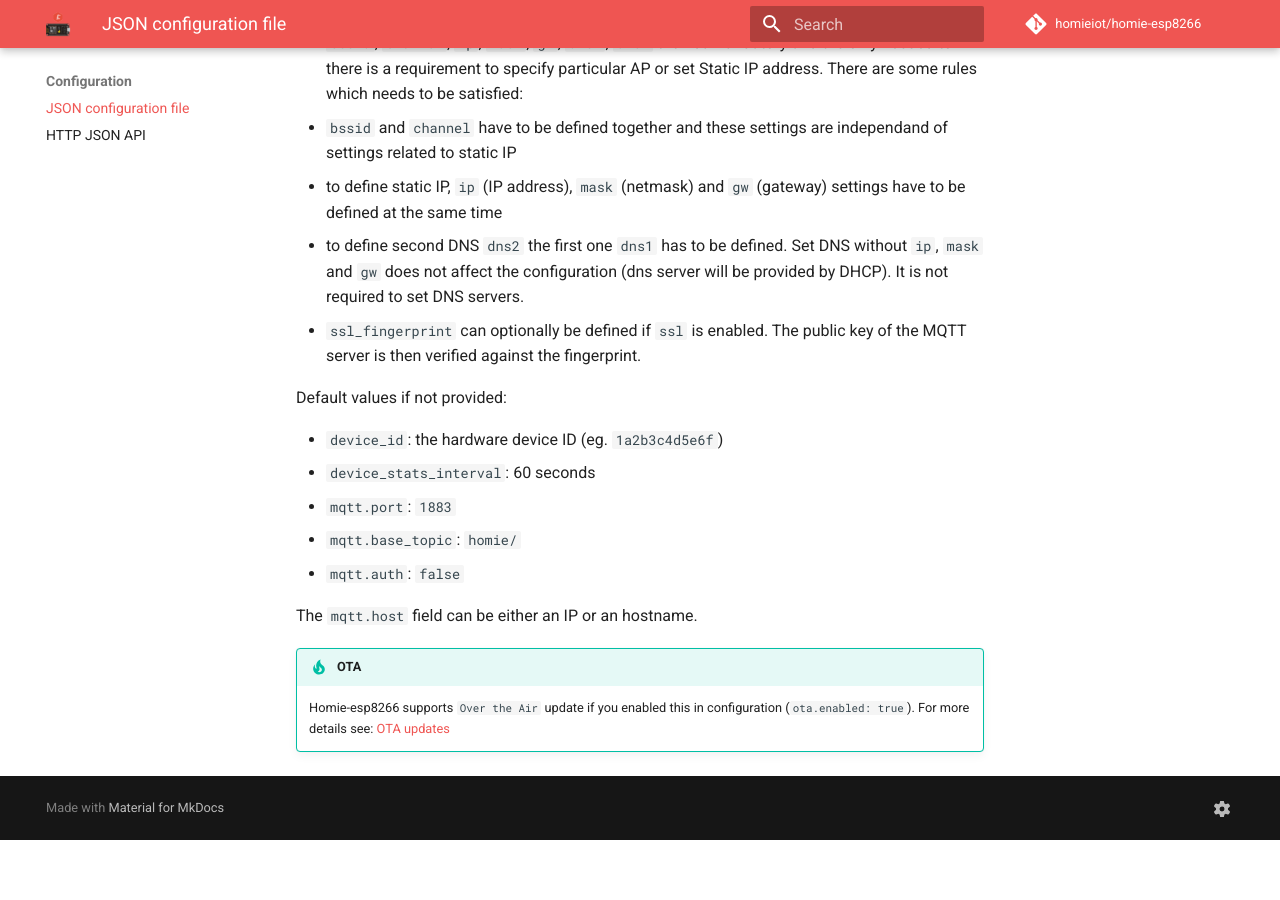
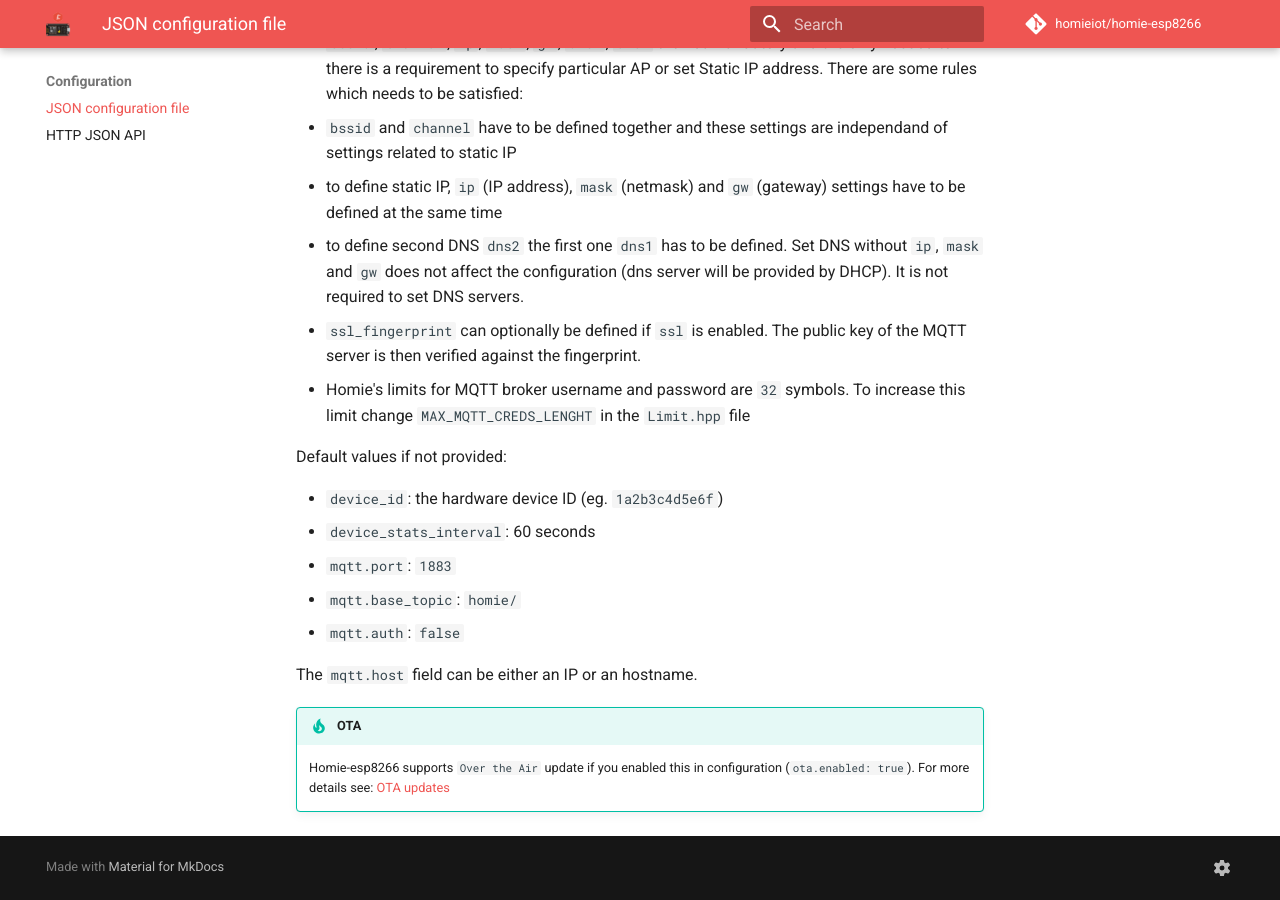
Before and after one commit to homieiot/homie-esp8266, an MkDocs documentation site: the page built from docs/configuration/json-configuration-file.md, in a window 1280 px wide and 900 px high, scrolled down 1162 px. Built offline with MkDocs 1.6.1 and Material for MkDocs 9.7.7, drawn with Linux system fonts in a browser that asks for light colours; comment, search, counter and statistics services are not loaded; before the commit the page ends 2002 px from its top, so only the background shows below that.

Commit message:
Added info about max length (#664)
* Added info about max length

#661

* Update json-configuration-file.md

```diff
--- a/docs/configuration/json-configuration-file.md
+++ b/docs/configuration/json-configuration-file.md
@@ -49,6 +49,7 @@ Here are the rules:
    - to define static IP, `ip` (IP address), `mask` (netmask) and `gw` (gateway) settings have to be defined at the same time
    - to define second DNS `dns2` the first one `dns1` has to be defined. Set DNS without `ip`, `mask` and `gw` does not affect the configuration (dns server will be provided by DHCP). It is not required to set DNS servers.
 * `ssl_fingerprint` can optionally be defined if `ssl` is enabled. The public key of the MQTT server is then verified against the fingerprint.
+* Homie's limits for MQTT broker username and password are ``32`` symbols. To increase this limit change ``MAX_MQTT_CREDS_LENGHT`` in the ``Limit.hpp`` file
 
 Default values if not provided:
 
```
